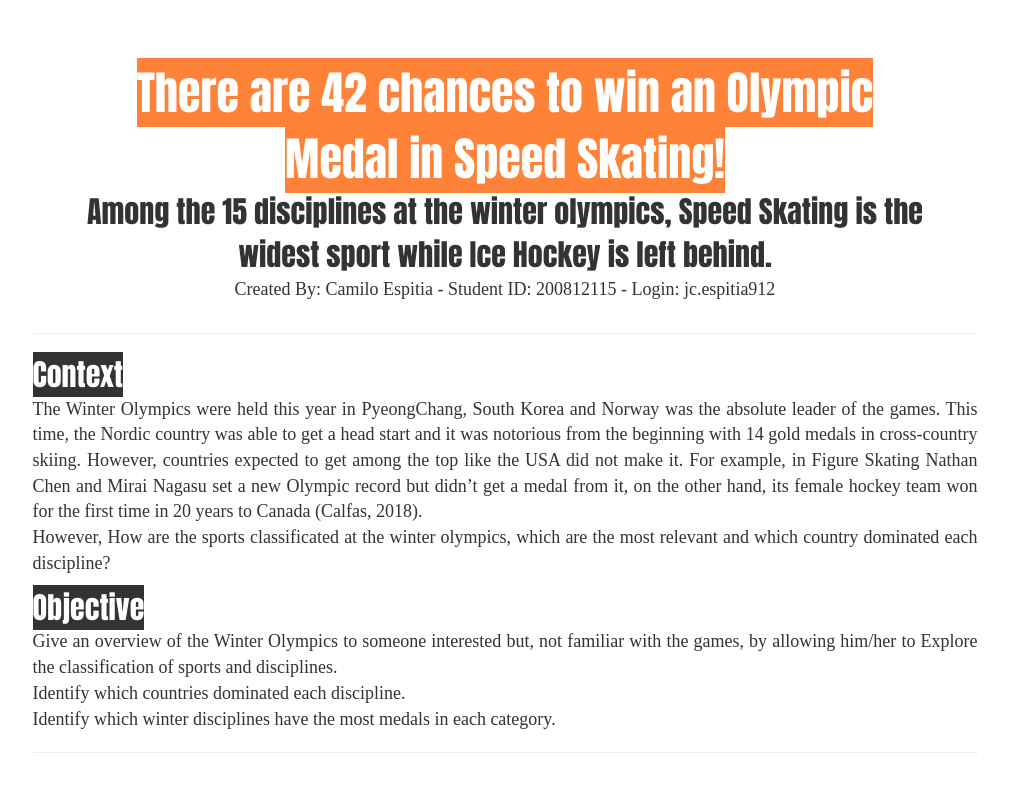
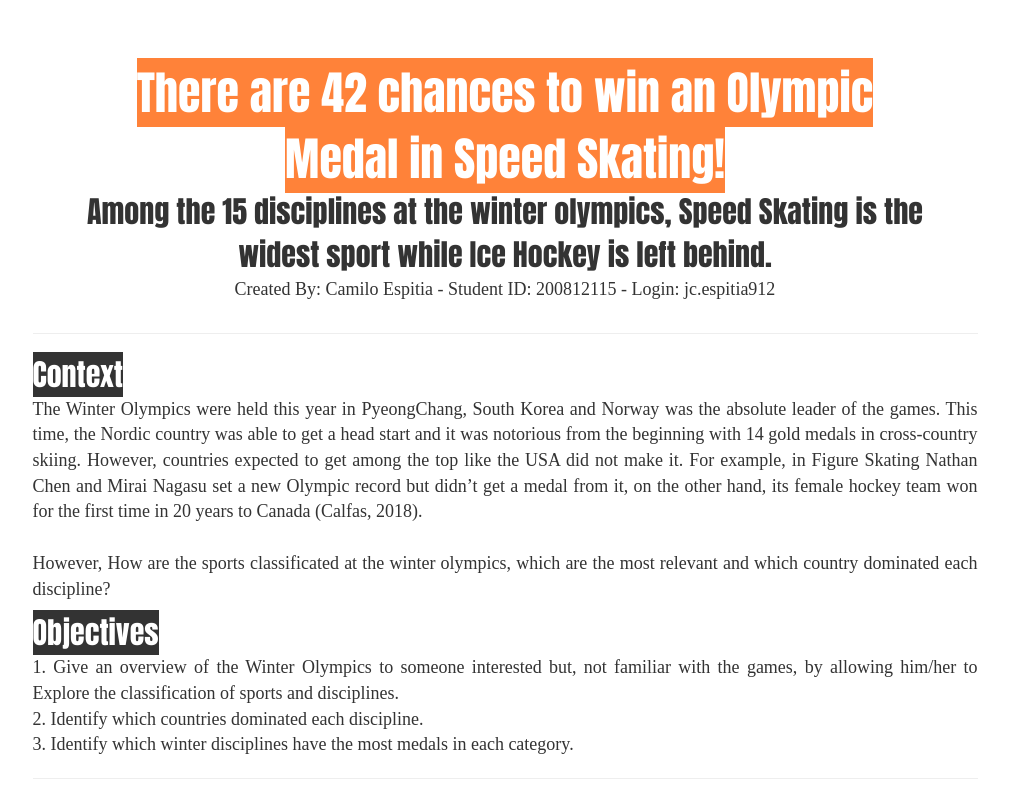
Before and after one commit to camilospn/WinterOlympics2018, a plain HTML site: page index.html in a window 1280 px wide. Shown: the top 794 px of the page, without its empty margins (135-1144 px from the left). Drawn offline with nearby package versions, Linux system fonts and the light colour scheme.

Commit message:
update index final

```diff
--- a/index.html
+++ b/index.html
@@ -185,15 +185,15 @@
 			<span class="titulo2 texto2">Context</span>
 			<p class="texto2">
 			The Winter Olympics were held this year in PyeongChang, South Korea and Norway was the absolute leader of the games. This time, the Nordic country was able to get a head start and it was notorious from the beginning with 14 gold medals in cross-country skiing. However, countries expected to get among the top like the USA did not make it. For example, in Figure Skating Nathan Chen and Mirai Nagasu set a new Olympic record but didn’t get a medal from it, on the other hand, its female hockey team won for the first time in 20 years to Canada (Calfas, 2018).
-<br/>However, How are the sports classificated at the winter olympics, which are the most relevant and which country dominated each discipline?
-
+<br/><br/>However, How are the sports classificated at the winter olympics, which are the most relevant and which country dominated each discipline?
+<br/>
 			</p>
 
-			<span class="titulo2 texto2">Objective</span>
+			<span class="titulo2 texto2">Objectives</span>
 		  	<p class="texto2">
-				Give an overview of the Winter Olympics to someone interested but, not familiar with the games, by allowing him/her to Explore the classification of sports and disciplines.
-<br/>Identify which countries dominated each discipline.
-<br/>Identify which winter disciplines have the most medals in each category.
+				1. Give an overview of the Winter Olympics to someone interested but, not familiar with the games, by allowing him/her to Explore the classification of sports and disciplines.
+<br/>2. Identify which countries dominated each discipline.
+<br/>3. Identify which winter disciplines have the most medals in each category.
 
 			</p>
 		<hr/>
```
